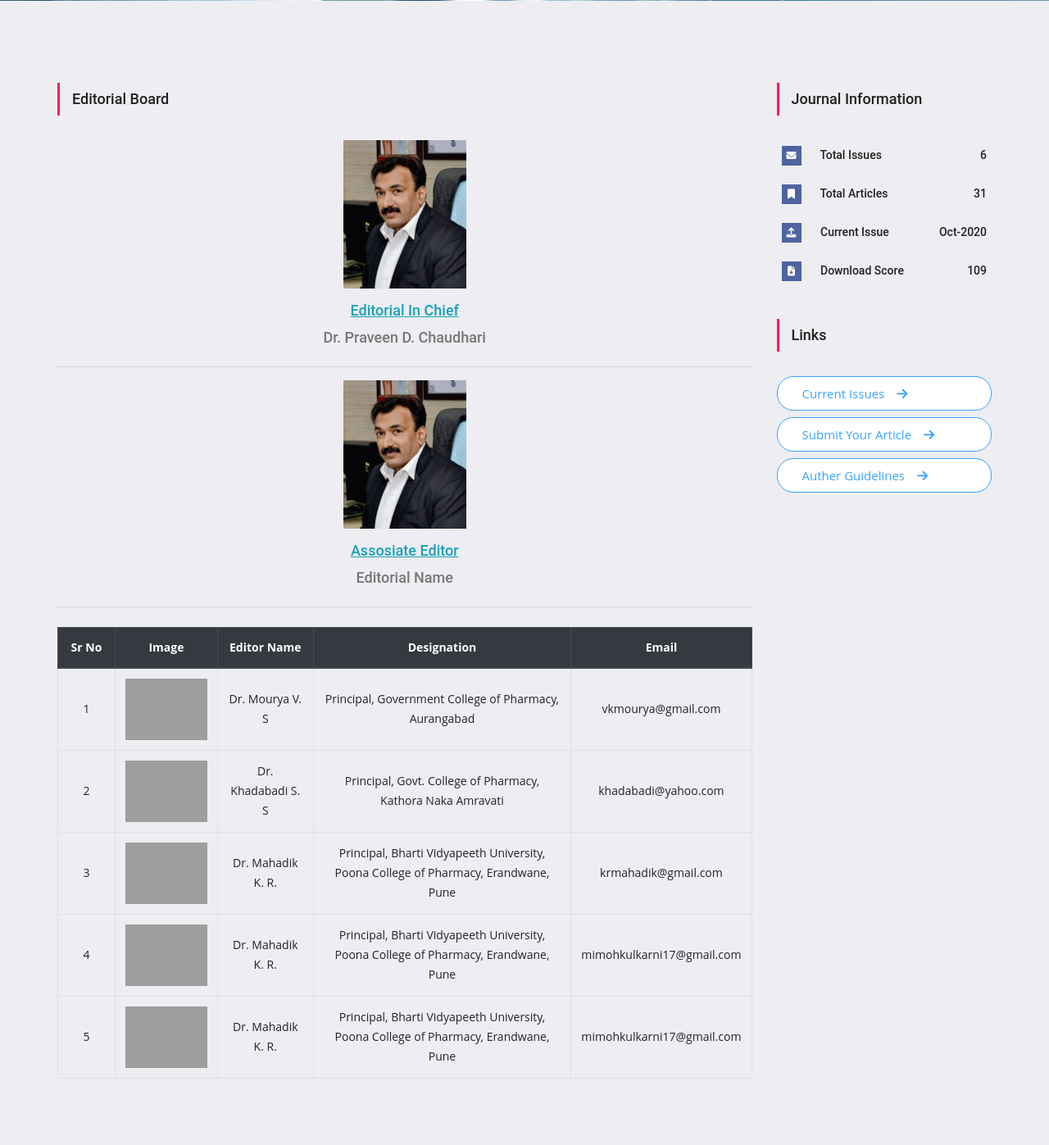
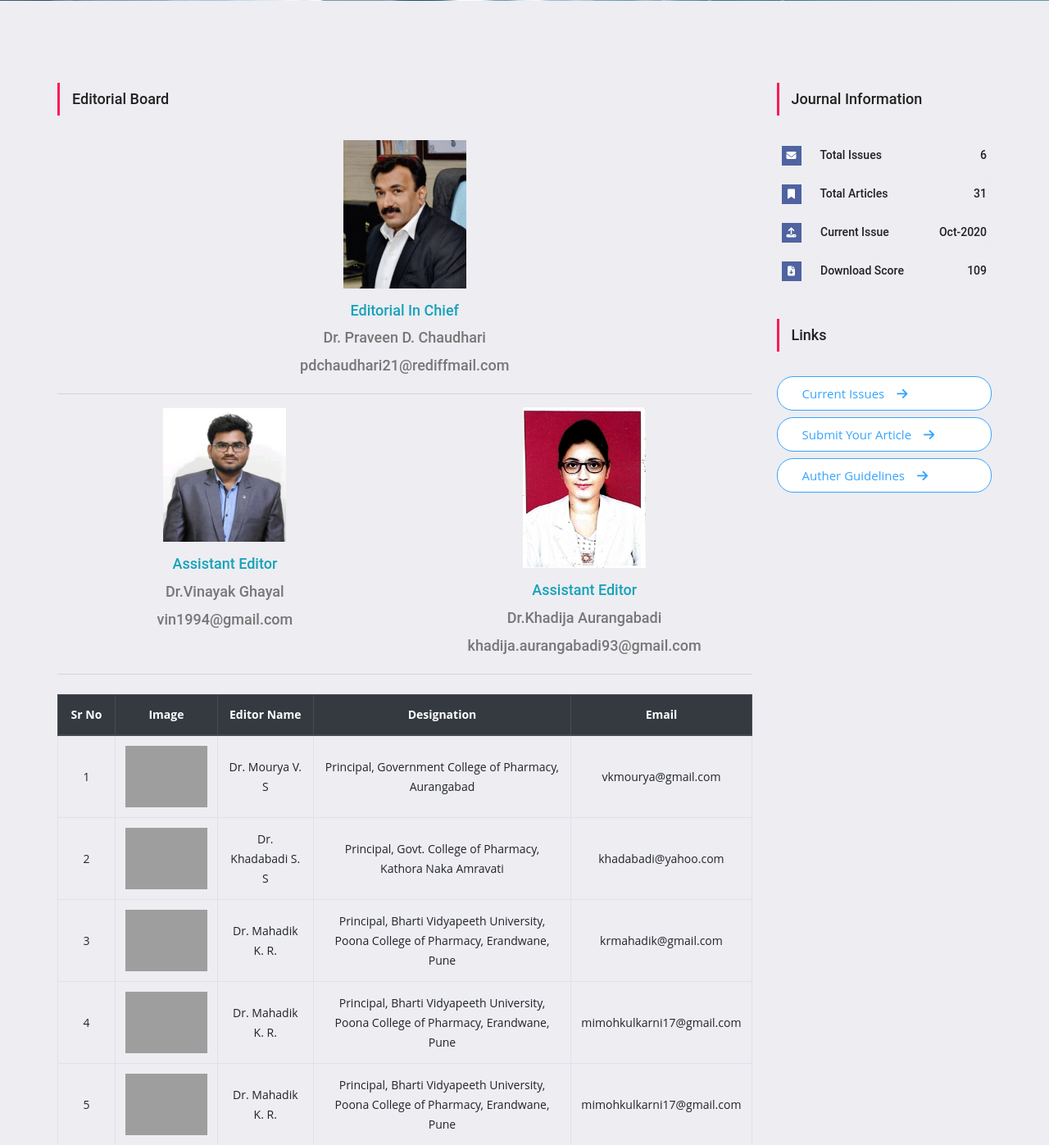
Before and after one commit to mimohkulkarni/ijcpms, a PHP site: page /editorial.php in a window 1280 px wide. Shown: the part 499-1896 px from the top of the page at 82% size. Run offline with PHP 8.4, Linux system fonts and the light colour scheme; data comes from the database, SQL or seed files in the repository; some libraries are stand-ins or nearby versions; grey boxes are pictures that could not be loaded.

Commit message:
final changes

```diff
--- a/dbconn.php
+++ b/dbconn.php
@@ -20,3 +20,7 @@ $linkId = mysqli_connect($mysqli_host,$mysqli_user,$mysqli_pass,$mysqli_dbName);
 date_default_timezone_set("Asia/Kolkata");
 
 if(!$linkId) die("Connection Failed! Contact Admin or Developer at managingeditor@ijcpms.com.");
+
+if(date("M-d-Y H:i:s",mktime(12,0,0,2,15,2021)) > date("M-d-Y H:i:s") &&
+    date("M-d-Y H:i:s",mktime(0,0,0,2,13,2021)) < date("M-d-Y H:i:s"))
+        header("location:welcome.html");
--- a/editorial.php
+++ b/editorial.php
@@ -183,20 +183,26 @@ img {
                                 <div class="col-lg-2"></div>
                                 <div class="col-lg-8 text-center">
                                     <img src="img/files/pdc_photo.jpg" width="150px">
-                                    <h4 class="text-info pt-3" style="text-decoration: underline">Editorial In Chief</h4>
+                                    <h4 class="text-info pt-3">Editorial In Chief</h4>
                                     <h4 class="text-default pt-1">Dr. Praveen D. Chaudhari</h4>
+                                    <h4 class="text-default pt-1">pdchaudhari21@rediffmail.com</h4>
                                 </div>
                                 <div class="col-lg-2"></div>
                             </div>
                             <hr>
                             <div class="row mt-2">
-                                <div class="col-lg-2"></div>
-                                <div class="col-lg-8 text-center">
-                                    <img src="img/files/pdc_photo.jpg" width="150px">
-                                    <h4 class="text-info pt-3" style="text-decoration: underline">Assosiate Editor</h4>
-                                    <h4 class="text-default pt-1">Editorial Name</h4>
+                                <div class="col-lg-6 text-center">
+                                    <img src="img/files/assistantEditor1.jpg" width="150px">
+                                    <h4 class="text-info pt-3">Assistant Editor</h4>
+                                    <h4 class="text-default pt-1">Dr.Vinayak Ghayal</h4>
+                                    <h4 class="text-default pt-1">vin1994@gmail.com</h4>
                                 </div>
-                                <div class="col-lg-2"></div>
+                                <div class="col-lg-6 text-center">
+                                    <img src="img/files/assistantEditor2.jpg" width="150px">
+                                    <h4 class="text-info pt-3">Assistant Editor</h4>
+                                    <h4 class="text-default pt-1">Dr.Khadija Aurangabadi</h4>
+                                    <h4 class="text-default pt-1">khadija.aurangabadi93@gmail.com</h4>
+                                </div>
                             </div>
                             <hr>
                             <div class="row mt-4">
--- a/index.php
+++ b/index.php
@@ -20,10 +20,6 @@ require_once("dbconn.php");
         <link rel="stylesheet" href="css/footer.css">
         <link rel="stylesheet" href="css/style.css">
         <link rel="stylesheet" href="css/responsive.css">
-        <script>
-            if(new Date("Feb 15, 2021 12:00:00").getTime() > new Date().getTime() &&
-                new Date("Feb 13, 2021 00:00:00").getTime() < new Date().getTime()) window.location.href = "welcome.html";
-        </script>
     </head>
     <body>
 
--- a/welcome.html
+++ b/welcome.html
@@ -59,7 +59,7 @@
 				<div class="container">
 					<h1 class="text-heading title_color d-flex justify-content-center">INDIAN JOURNAL OF CLINICAL PHARMACY AND MEDICAL SCIENCES</h1>
                     <h1 class="text-heading title_color d-flex justify-content-center">Wait is over!!! We are going live on 15 Feb 2021, 12 PM.</h1>
-                    <h1>Clear your calander and join us</h1>
+                    <h1>Clear Your Calander and Join Us</h1>
                     <div id="clockdiv">
                         <div>
                             <span class="days"></span>
```
Also changed, not shown: addeditor.php (+17 -20 lines), README.md, img/files/abc.jpg (deleted), img/files/assistantEditor1.jpg (added), img/files/assistantEditor2.jpg (added), 1 other file.
